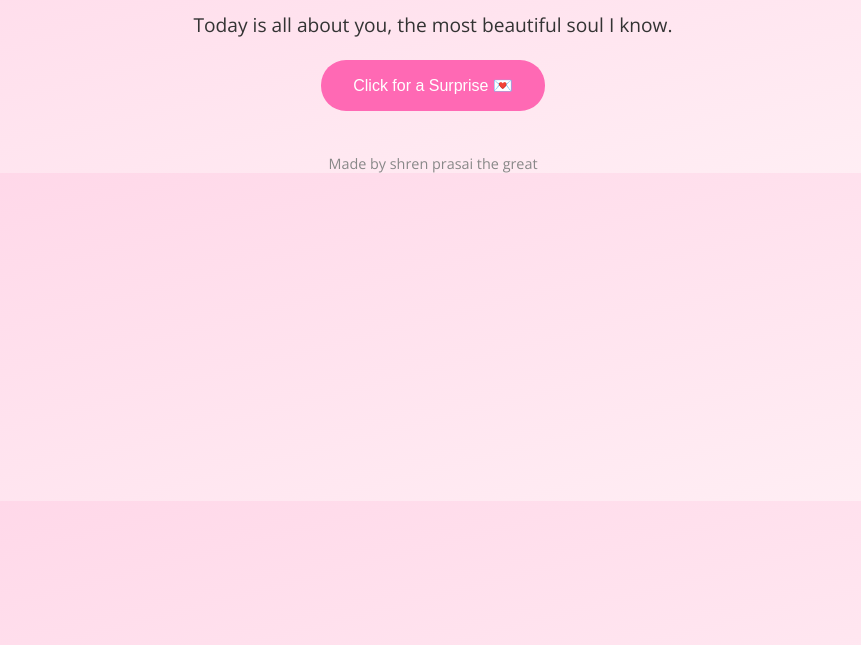
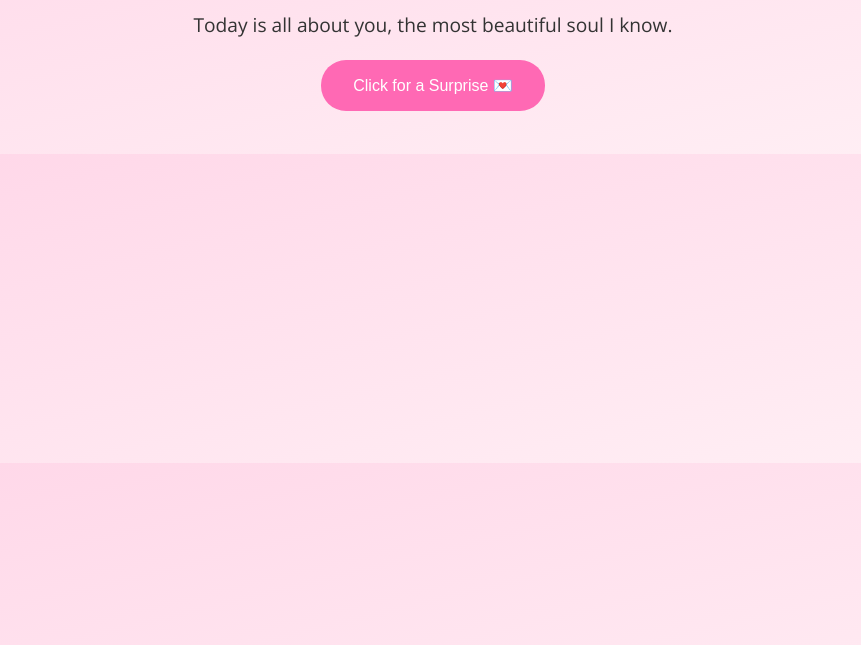
Before and after one commit to shrennnnnnnnn/loveee, a plain HTML site: page index.html in a window 1280 px wide. Shown: the part 155-800 px from the top of the page, without its empty margins (207-1068 px from the left). Drawn offline with nearby package versions, Linux system fonts and the light colour scheme.

Commit message:
Update index.html

```diff
--- a/index.html
+++ b/index.html
@@ -107,7 +107,7 @@
   </audio>
 
   <footer>
-    Made by shren prasai the great
+
   </footer>
 
   <script>
```
